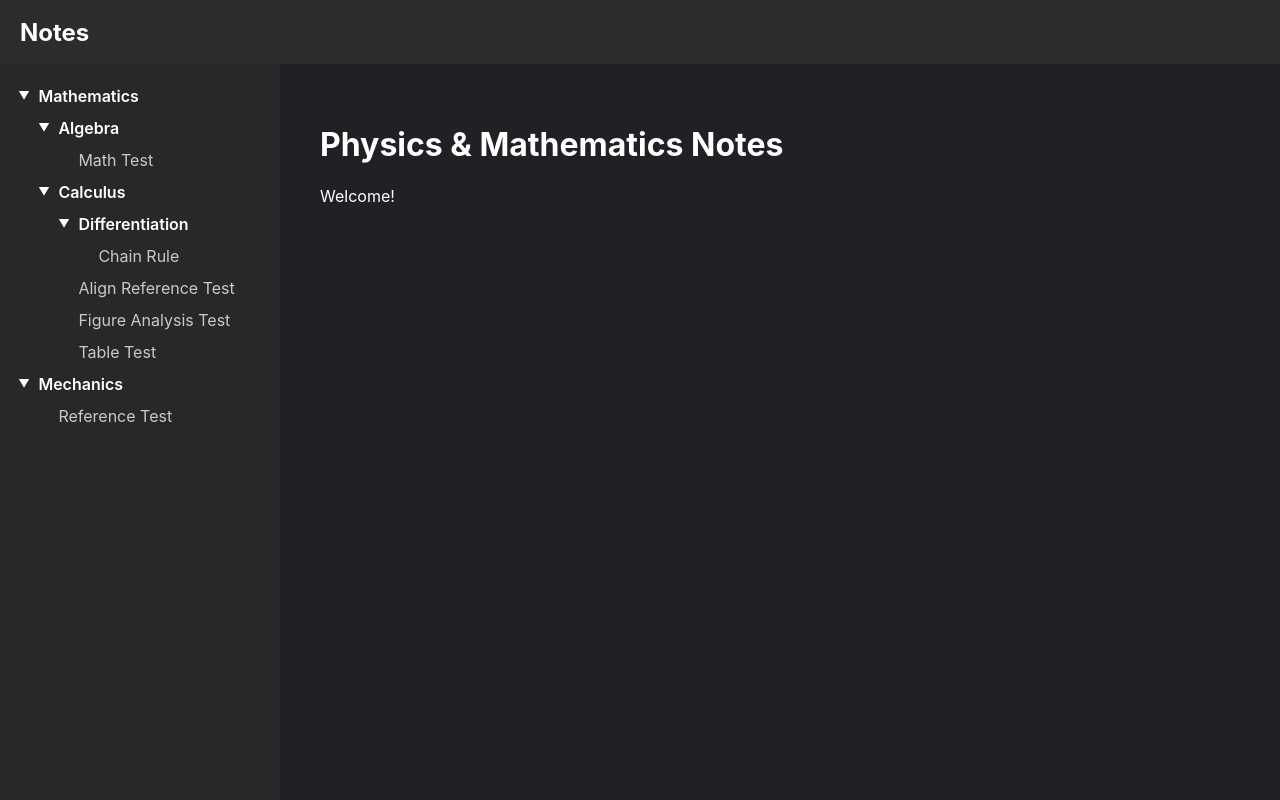
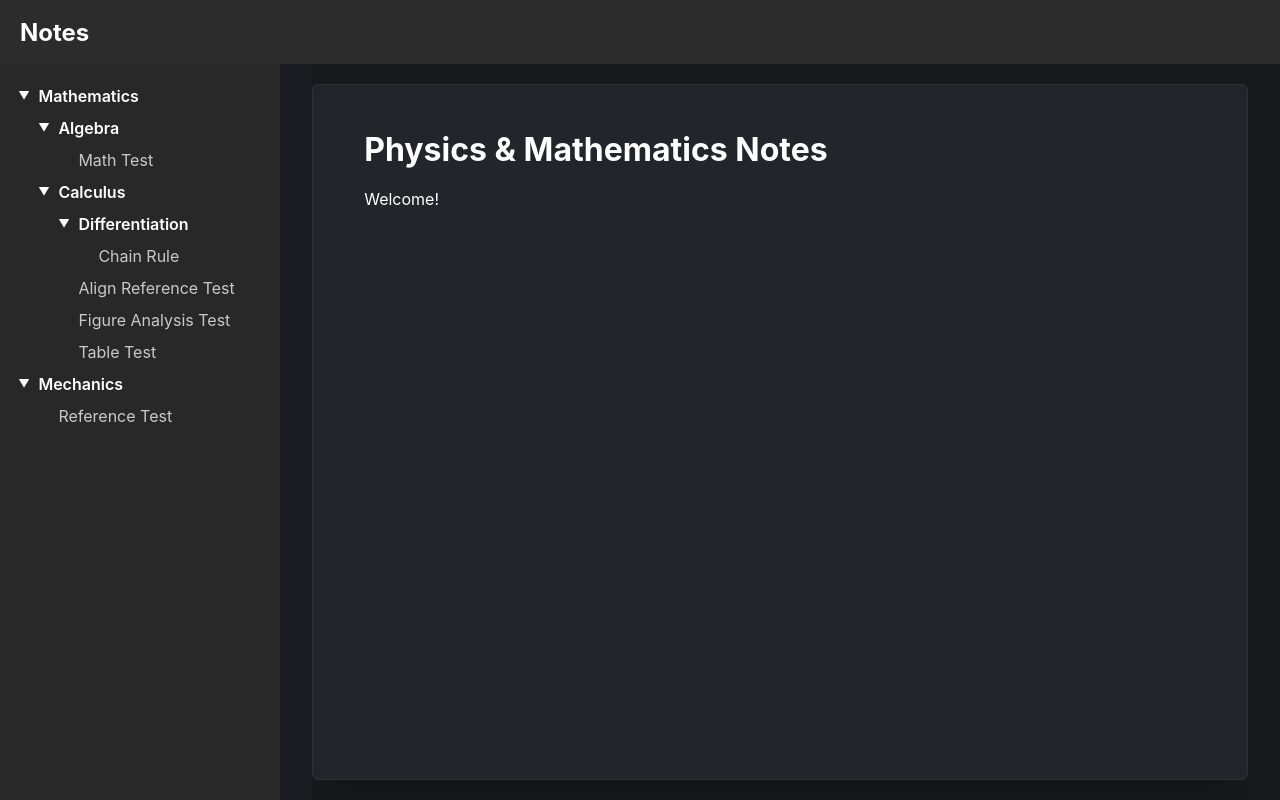
Before and after one commit to Jonasjs11/note-web, a React (Vite) app: page / in a window 1280 px wide. Built offline with nearby package versions, Linux system fonts and the light colour scheme.

Commit message:
feat: prettier note-content-page stuff

```diff
--- a/src/app/Layout.tsx
+++ b/src/app/Layout.tsx
@@ -10,8 +10,42 @@ export default function Layout() {
 
             <Sidebar />
 
-            <main>
-                <Outlet />
+            <main className="note-content-holder">
+                <div className="note-content-layout">
+                    <div
+                        className="
+                            note-content-side
+                            note-content-side--left
+                        "
+                        aria-hidden="true"
+                    />
+
+                    <div className="note-content-page">
+                        <div className="note-content-page__surface">
+                            <Outlet />
+                        </div>
+                    </div>
+
+                    <div
+                        className="
+                            note-content-side
+                            note-content-side--right
+                        "
+                    >
+                        <nav
+                            className="site-contents"
+                            aria-label="Site contents"
+                        >
+                            <div className="site-contents__title">
+                                Site contents
+                            </div>
+
+                            <div className="site-contents__placeholder">
+                                Page sections will appear here.
+                            </div>
+                        </nav>
+                    </div>
+                </div>
             </main>
         </div>
     );
--- a/src/content/notes/mathematics/calculus/imgages.mdx
+++ b/src/content/notes/mathematics/calculus/imgages.mdx
@@ -66,7 +66,7 @@ a
 a
 
 \begin{figure}
-\includegraphics[width=50%]{physics/newton.png}
+\includegraphics[width=50%]{physics/images.png}
 \caption{First image}
 \label{fig:firstfghj}
 \end{figure}
@@ -102,21 +102,21 @@ a
 \begin{figure}
 \subfiguregap{10%}
 
-\begin{subfigure}{10%}
+\begin{subfigure}{20%}
 \source{https://example.com/image}[Example]
 \includegraphics[width=\textwidth]{https://upload.wikimedia.org/wikipedia/commons/c/c3/Force_examples.svg}
 \caption{First image}
 \label{fig:first}
 \end{subfigure}
 
-\begin{subfigure}{10%}
-\includegraphics[width=\textwidth]{physics/newton.png}
+\begin{subfigure}{20%}
+\includegraphics[width=\textwidth]{physics/images.png}
 \caption{Second image}
 \label{fig:second}
 \end{subfigure}
 
-\begin{subfigure}{10%}
-\includegraphics[width=\textwidth]{physics/newton.png}
+\begin{subfigure}{20%}
+\includegraphics[width=\textwidth]{physics/images.png}
 \caption{Second image}
 \label{fig:third}
 \end{subfigure}
--- a/src/index.css
+++ b/src/index.css
@@ -1,5 +1,6 @@
 :root {
     font-family: Inter, Arial, sans-serif;
+
     background: #202124;
     color: white;
 }
@@ -16,36 +17,294 @@ body {
     height: 100vh;
 }
 
+
+/* =========================================================
+   Application layout
+   ========================================================= */
+
 .layout {
     display: grid;
 
-    grid-template-columns: 280px 1fr;
+    grid-template-columns:
+        280px
+        minmax(0, 1fr);
 
-    grid-template-rows: 64px 1fr;
+    grid-template-rows:
+        64px
+        minmax(0, 1fr);
 
     height: 100%;
 }
 
+
+/* =========================================================
+   Header
+   ========================================================= */
+
 header {
     grid-column: 1 / 3;
 
-    background: #2c2c2c;
-
     display: flex;
-
     align-items: center;
 
     padding: 0 20px;
+
+    background: #2c2c2c;
 }
 
+
+/* =========================================================
+   Sidebar
+   ========================================================= */
+
 aside {
-    background: #282828;
+    min-width: 0;
+    min-height: 0;
 
     padding: 20px;
+
+    background: #282828;
 }
 
-main {
-    padding: 40px;
+
+/* =========================================================
+   Note scrolling area
+   ========================================================= */
+
+/*
+ * This element controls scrolling only.
+ *
+ * The grid itself is placed inside .note-content-layout,
+ * allowing the three columns to grow with long documents.
+ */
+.note-content-holder {
+    grid-column: 2;
+    grid-row: 2;
+
+    min-width: 0;
+    min-height: 0;
 
     overflow-y: auto;
+
+    background: #191a1e;
 }
+
+/* =========================================================
+   Three-column note layout
+   ========================================================= */
+
+/*
+ * Wide-screen structure:
+ *
+ * [left background] [document page] [right background]
+ *
+ * Because this inner element contains the note page, its grid
+ * row grows to match the complete document height.
+ */
+.note-content-layout {
+    display: grid;
+
+    grid-template-columns:
+        minmax(2rem, 1fr)
+        minmax(0, 64rem)
+        minmax(2rem, 1fr);
+
+    align-items: stretch;
+
+    width: 100%;
+    min-height: 100%;
+}
+
+/* =========================================================
+   Side columns
+   ========================================================= */
+
+.note-content-side {
+    position: relative;
+
+    min-width: 0;
+}
+
+.note-content-side--left {
+    background: #1b1c21;
+}
+
+.note-content-side--right {
+    background: #18191d;
+}
+
+
+
+/* =========================================================
+   Central document page
+   ========================================================= */
+
+/*
+ * Dark area around the top and bottom of the document page.
+ *
+ * The side columns and this background now form one continuous
+ * canvas behind the floating note surface.
+ */
+.note-content-page {
+    display: flex;
+    flex-direction: column;
+
+    min-width: 0;
+    min-height: 100%;
+
+    padding-block: 1.25rem;
+
+    background: #191a1e;
+}
+
+/*
+ * The visible document page.
+ */
+.note-content-page__surface {
+    --page-padding:
+        clamp(1.5rem, 4vw, 4rem);
+
+    flex: 1;
+
+    min-width: 0;
+
+    padding:
+        var(--page-padding)
+        var(--page-padding)
+        clamp(2.5rem, 4vw, 4rem);
+
+    background: #23252b;
+
+    border:
+        1px solid
+        rgba(255, 255, 255, 0.055);
+
+    border-radius: 0.4rem;
+
+    box-shadow:
+        0 0.75rem 2rem
+        rgba(0, 0, 0, 0.22);
+}
+
+.note-content-page__surface h1:first-of-type {
+    margin-top: -0.12em;
+    line-height: 1.1;
+}
+
+/* =========================================================
+   Site contents panel
+   ========================================================= */
+
+/*
+ * A floating, sticky contents panel inside the right column.
+ *
+ * It remains visible while the note scrolls, but stays within
+ * the bounds of the complete note layout.
+ */
+.site-contents {
+    position: sticky;
+    top: 2rem;
+
+    width:
+        min(
+            calc(100% - 2rem),
+            18rem
+        );
+
+    margin:
+        2rem
+        auto;
+
+    padding:
+        1.25rem;
+
+    background:
+        rgba(42, 44, 51, 0.9);
+
+    border:
+        1px solid
+        rgba(255, 255, 255, 0.08);
+
+    /*
+     * CSS has no universally supported true squircle shape,
+     * but a generous radius gives a close visual result.
+     */
+    border-radius: 2rem;
+
+    box-shadow:
+        0 0.75rem 2rem
+        rgba(0, 0, 0, 0.22);
+
+    backdrop-filter:
+        blur(12px);
+}
+
+.site-contents__title {
+    margin-bottom: 0.75rem;
+
+    font-size: 0.9rem;
+    font-weight: 650;
+
+    letter-spacing: 0.04em;
+    text-transform: uppercase;
+
+    color:
+        rgba(255, 255, 255, 0.92);
+}
+
+.site-contents__placeholder {
+    font-size: 0.85rem;
+    line-height: 1.5;
+
+    color:
+        rgba(255, 255, 255, 0.5);
+}
+
+/* =========================================================
+   Responsive note layout
+   ========================================================= */
+
+/*
+ * The three-column framing may still look good here, but there
+ * is not enough room for a useful contents panel.
+ */
+@media (max-width: 1500px) {
+    .site-contents {
+        display: none;
+    }
+}
+
+
+/*
+ * On smaller screens, remove the side columns completely and
+ * let the document fill the available content area.
+ */
+@media (max-width: 1100px) {
+    .note-content-layout {
+        grid-template-columns:
+            minmax(0, 1fr);
+    }
+
+    .note-content-side {
+        display: none;
+    }
+
+    .note-content-page {
+        grid-column: 1;
+
+        padding-block: 0;
+
+        background: #23252b;
+    }
+
+    .note-content-page__surface {
+        padding:
+            1rem
+            clamp(1rem, 4vw, 2rem)
+            2.5rem;
+
+        border: 0;
+        border-radius: 0;
+        box-shadow: none;
+    }
+}
```
Also changed, not shown: src/content/assets/physics/images.png (added).
